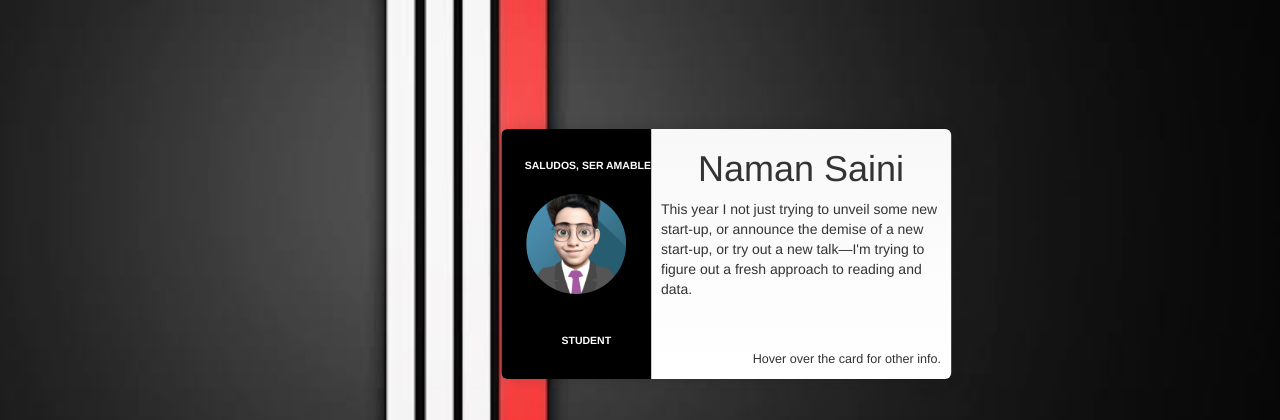
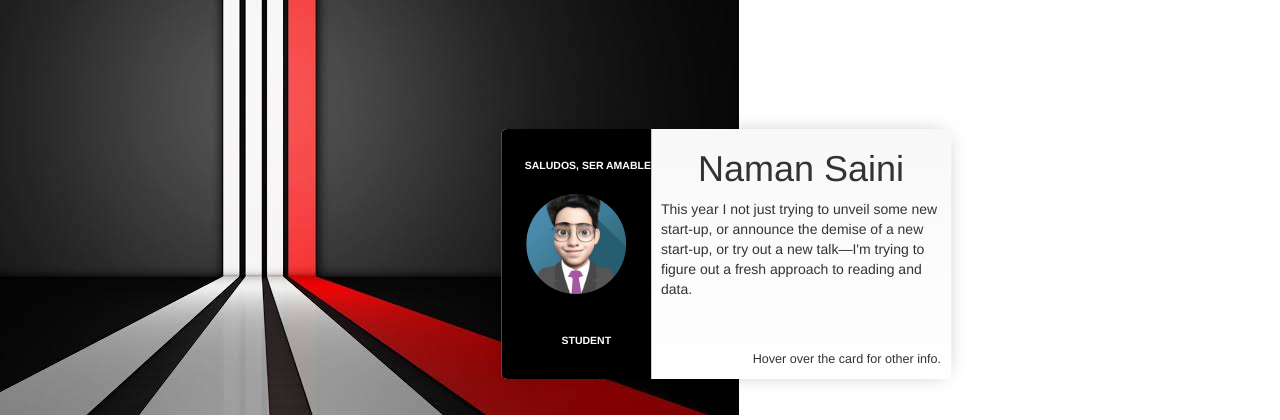
Before and after one commit to realpxd/ProgrammerXD, a PHP site: page / in a window 1280 px wide. Shown: the top 420 px of the page. Run offline with PHP 8.4, Linux system fonts and the light colour scheme.

Commit message:
Update index.css

```diff
--- a/index.css
+++ b/index.css
@@ -7,7 +7,6 @@ html, body {
 body{
 background-image: url("cool-background-4.png");
 background-repeat:no-repeat;
-background-size:cover;
 -webkit-tap-highlight-color: rgba(255, 255,255,0);
 }
 /*#mn{
```
